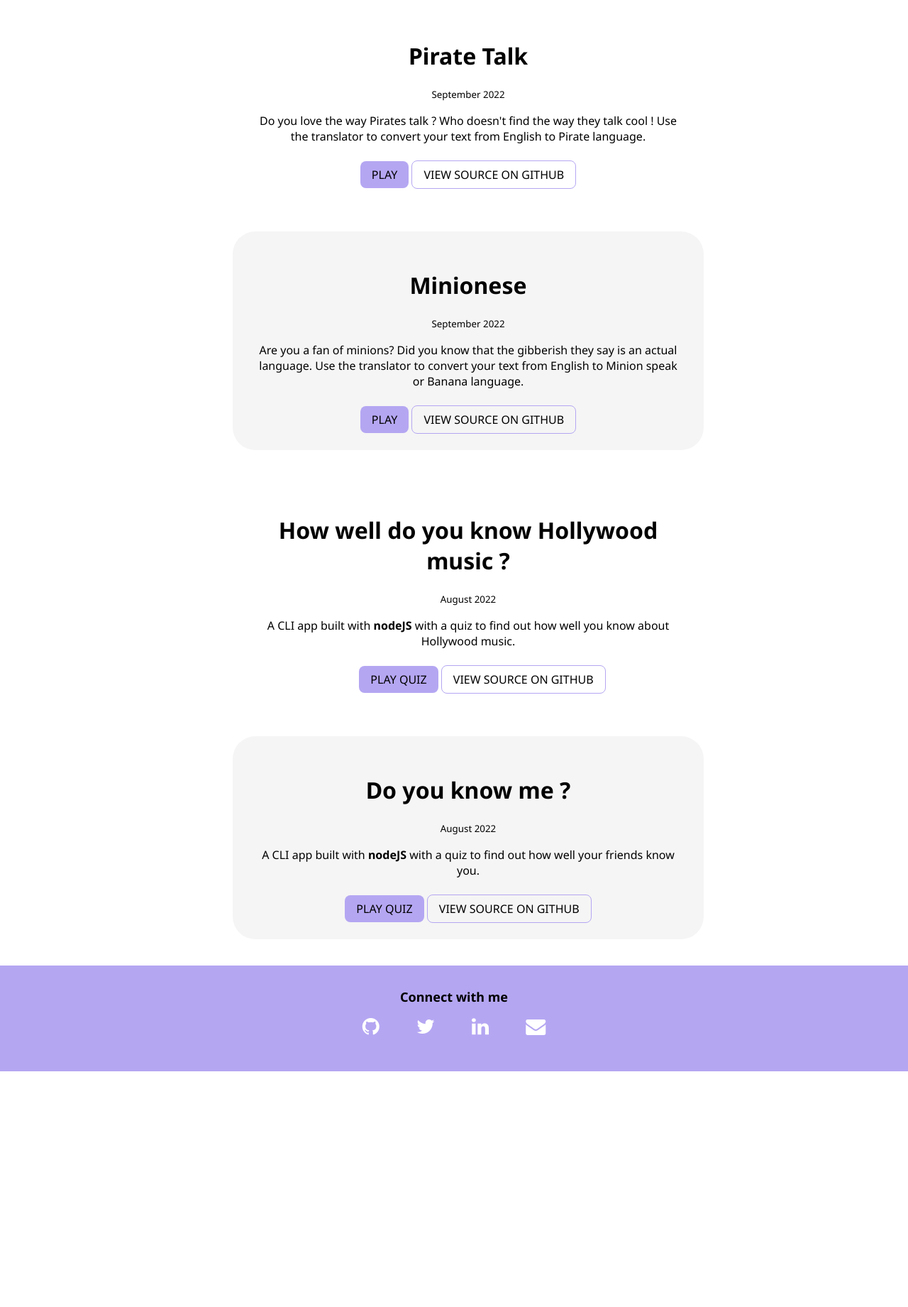
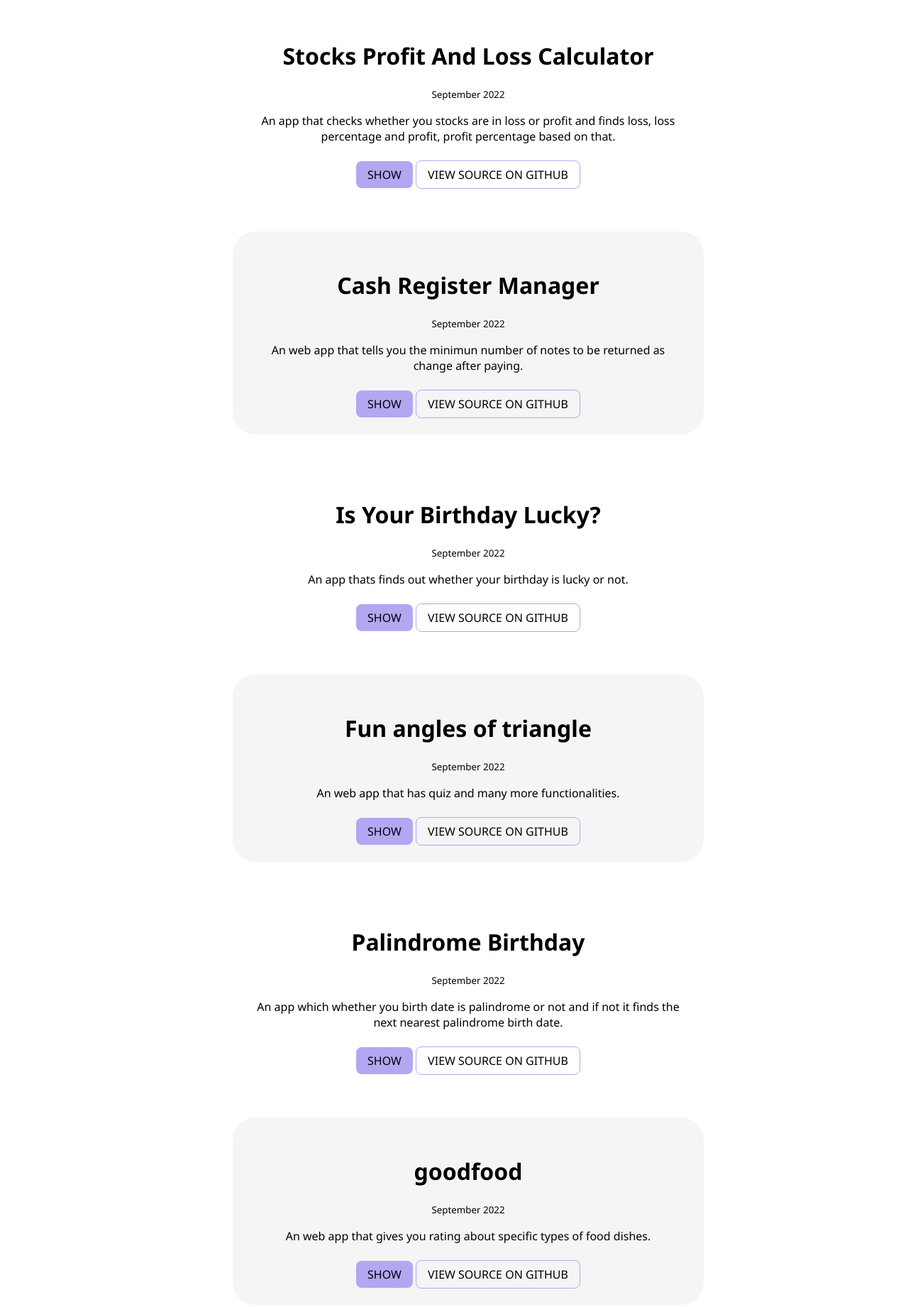
Before and after one commit to Sanika03/Portfolio, a plain HTML site: page projects.html in a window 1280 px wide. Shown: the part 372-2213 px from the top of the page at 71% size. Before the commit the page ends 1881 px from the top, so only its background shows below. Drawn offline with Linux system fonts and the light colour scheme.

Commit message:
fixed an error

```diff
--- a/projects.html
+++ b/projects.html
@@ -33,36 +33,135 @@
 
 
     <ul class="list-non-bullet">
+
         <li>
             <div class="container container-center spaces section list-margin">
+                <h1>Stocks Profit And Loss Calculator</h1>
+                <small>September 2022</small>
+                <div class="padding-extra2">
+                    <p>An app that checks whether you stocks are in loss or profit and finds loss, loss percentage and profit, profit percentage based on that.</p>
+                </div>
+
+                <a class="link link-primary exception-width" href="https://profit-loss-stocks-calculator.netlify.app/">SHOW</a>
+
+                <a class="link link-secondary exception-width" href="https://github.com/Sanika03/profit-and-loss-calculator">VIEW SOURCE ON GITHUB</a>
+            </div>
+        </li>
+
+        <li>
+            <div class="container container-center spaces section list-o-w list-margin">
+                <h1>Cash Register Manager</h1>
+                <small>September 2022</small>
+                <div class="padding-extra2">
+                    <p>An web app that tells you the minimun number of notes to be returned as change after paying.</p>
+                </div>
+
+                <a class="link link-primary exception-width" href="https://manage-registered-money.netlify.app/">SHOW</a>
+
+                <a class="link link-secondary exception-width" href="https://github.com/Sanika03/cash-register-manager">VIEW SOURCE ON GITHUB</a>
+            </div>
+        </li>
+
+        <li>
+            <div class="container container-center spaces section list-margin">
+                <h1>Is Your Birthday Lucky?</h1>
+                <small>September 2022</small>
+                <div class="padding-extra2">
+                    <p>An app thats finds out whether your birthday is lucky or not.</p>
+                </div>
+
+                <a class="link link-primary exception-width" href="https://do-you-have-lucky-birthday.netlify.app/">SHOW</a>
+
+                <a class="link link-secondary exception-width" href="https://github.com/Sanika03/Is-your-birthday-lucky">VIEW SOURCE ON GITHUB</a>
+            </div>
+        </li>
+
+        <li>
+            <div class="container container-center spaces section list-o-w list-margin">
+                <h1>Fun angles of triangle</h1>
+                <small>September 2022</small>
+                <div class="padding-extra2">
+                    <p>An web app that has quiz and many more functionalities.</p>
+                </div>
+
+                <a class="link link-primary exception-width" href="https://fun-angles-of-triangle.netlify.app/">SHOW</a>
+
+                <a class="link link-secondary exception-width" href="https://github.com/Sanika03/Fun-angles-of-triangle">VIEW SOURCE ON GITHUB</a>
+            </div>
+        </li>
+
+        <li>
+            <div class="container container-center spaces section list-margin">
+                <h1>Palindrome Birthday</h1>
+                <small>September 2022</small>
+                <div class="padding-extra2">
+                    <p>An app which whether you birth date is palindrome or not and if not it finds the next nearest palindrome birth date.</p>
+                </div>
+
+                <a class="link link-primary exception-width" href="https://is-your-birth-date-palindrome.netlify.app/">SHOW</a>
+
+                <a class="link link-secondary exception-width" href="https://github.com/Sanika03/palindrome-birthday">VIEW SOURCE ON GITHUB</a>
+            </div>
+        </li>
+
+        <li>
+            <div class="container container-center spaces section list-o-w list-margin">
+                <h1>goodfood</h1>
+                <small>September 2022</small>
+                <div class="padding-extra2">
+                    <p>An web app that gives you rating about specific types of food dishes.</p>
+                </div>
+
+                <a class="link link-primary exception-width" href="https://goodfood-rating-app.netlify.app/">SHOW</a>
+
+                <a class="link link-secondary exception-width" href="https://github.com/Sanika03/goodfood">VIEW SOURCE ON GITHUB</a>
+            </div>
+        </li>
+
+        <li>
+            <div class="container container-center spaces section list-margin">
+                <h1>Anicon</h1>
+                <small>September 2022</small>
+                <div class="padding-extra2">
+                    <p>Are you sometimes confused about names of animal emojis? Dont worry, I got you. Use the animal emoji interpreter to find out names of various animal emojis.</p>
+                </div>
+
+                <a class="link link-primary exception-width" href="https://anicon-emoji-interpreter.netlify.app/">SHOW</a>
+
+                <a class="link link-secondary exception-width" href="https://github.com/Sanika03/Anicon">VIEW SOURCE ON GITHUB</a>
+            </div>
+        </li>
+
+        <li>
+            <div class="container container-center spaces section list-o-w list-margin">
                 <h1>Pirate Talk</h1>
                 <small>September 2022</small>
                 <div class="padding-extra2">
                     <p>Do you love the way Pirates talk ? Who doesn't find the way they talk cool ! Use the translator to convert your text from English to Pirate language.</p>
                 </div>
 
-                <a class="link link-primary exception-width" href="https://talk-pirates.netlify.app/">PLAY</a>
+                <a class="link link-primary exception-width" href="https://talk-pirates.netlify.app/">SHOW</a>
 
                 <a class="link link-secondary exception-width" href="https://github.com/Sanika03/Pirates-talk">VIEW SOURCE ON GITHUB</a>
             </div>
         </li>
 
         <li>
-            <div class="container container-center spaces section list-o-w list-margin">
+            <div class="container container-center spaces section list-margin">
                 <h1>Minionese</h1>
                 <small>September 2022</small>
                 <div class="padding-extra2">
                     <p>Are you a fan of minions? Did you know that the gibberish they say is an actual language. Use the translator to convert your text from English to Minion speak or Banana language.</p>
                 </div>
 
-                <a class="link link-primary exception-width" href="https://minionese-banana-talk.netlify.app/">PLAY</a>
+                <a class="link link-primary exception-width" href="https://minionese-banana-talk.netlify.app/">Show</a>
 
                 <a class="link link-secondary exception-width" href="https://github.com/Sanika03/banana-talk">VIEW SOURCE ON GITHUB</a>
             </div>
         </li>
 
         <li>
-            <div class="container container-center spaces section list-margin">
+            <div class="container container-center spaces section list-o-w list-margin">
                 <h1>How well do you know Hollywood music ?</h1>
                 <small>August 2022</small>
                 <div class="padding-extra2">
@@ -77,7 +176,7 @@
         </li>
 
         <li>
-            <div class="container container-center spaces section list-o-w list-margin">
+            <div class="container container-center spaces section list-margin">
                 <h1>Do you know me ?</h1>
                 <small>August 2022</small>
                 <div class="padding-extra2">
```
